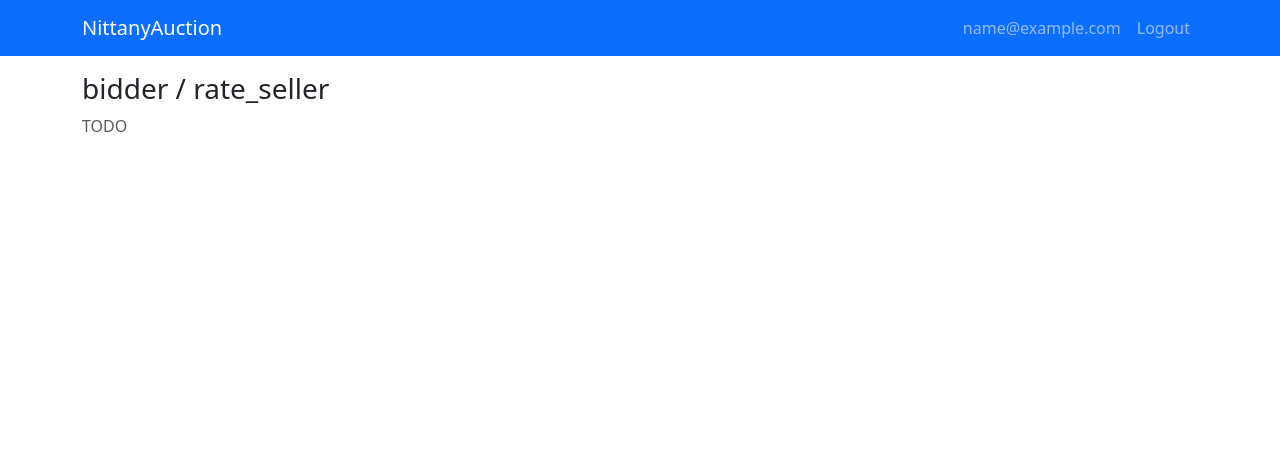
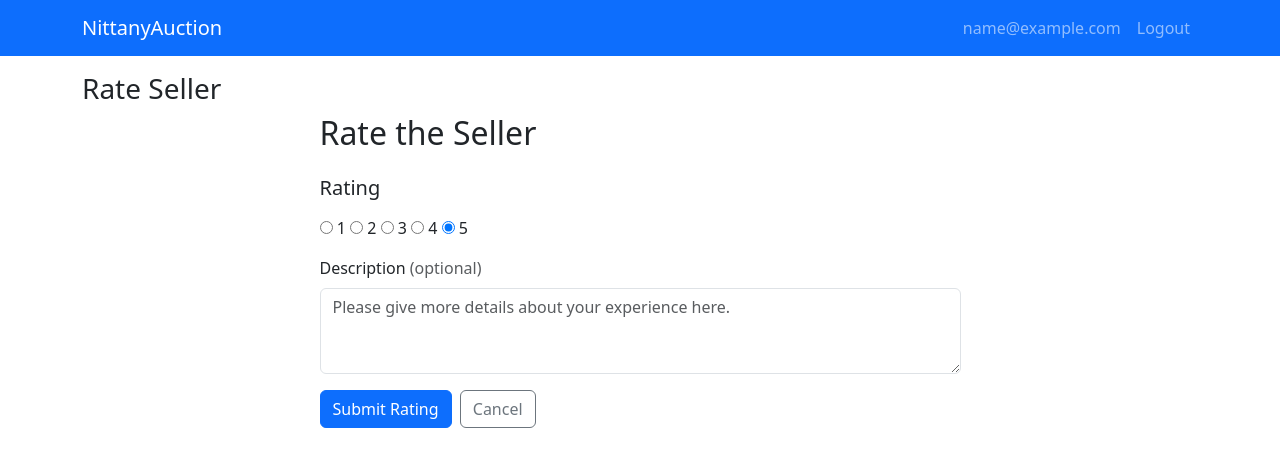
Before and after one commit to fzhou1010/nittanyauction-phase2, a Flask app: page /bidder/rate/1 in a window 1280 px wide. Shown: the top 467 px of the page. Run offline with Flask 3, Linux system fonts and the light colour scheme; the visitor is signed in with stand-in values (Sample User, id 1); data that the repository does not hold is empty.

Commit message:
Rating page

```diff
--- a/routes/bidder.py
+++ b/routes/bidder.py
@@ -205,8 +205,37 @@ def notifications_mark_read():
 
 @bidder_bp.route('/rate/<seller_email>', methods=['GET', 'POST'])
 def rate_seller(seller_email):
-    # TODO: rating form + insert
-    return render_template('bidder/rate_seller.html')
+    email = session["email"]
+
+    already_rated = query_db(
+        "SELECT 1 FROM Rating WHERE Bidder_Email = ? AND Seller_Email = ?", [email, seller_email], one=True
+    )
+
+    if request.method == "POST":
+        if already_rated:
+            flash('You have already reated this seller', 'warning')
+            return redirect(url_for('bidder/rate/<seller_email>'))
+
+        rating = request.form.get('choice', '').strip()
+        description = request.form.get('note', '').strip()
+
+        desc = format_request_desc(RATING=rating, DESCRIPTION=description)
+
+        db = get_db()
+        db.execute(
+            'INSERT INTO Rating (Bidder_Email, Seller_Email, '
+            '                      Date, Rating, Rating_Desc) '
+            'VALUES (?, ?, ?, ?, ?)',
+            [email, seller_email, "GETDATE()", rating, description],
+        )
+        db.commit()
+        flash('Your review has been recieved. Thank you.', 'success')
+        return redirect(url_for('bidder.welcome'))
+
+
+    return render_template('bidder/rate_seller.html',
+                           already_rated = already_rated,
+                           form={})
 
 @bidder_bp.route('/apply_seller', methods=['GET', 'POST'])
 def apply_seller():
--- a/templates/bidder/rate_seller.html
+++ b/templates/bidder/rate_seller.html
@@ -1,5 +1,54 @@
 {% extends "base.html" %}
 {% block content %}
-<h3>bidder / rate_seller</h3>
-<p class="text-muted">TODO</p>
+<h3>Rate Seller</h3>
+<div class="row justify-content-center">
+    <div class="col-md-7">
+        <h2 class="mb-1">Rate the Seller</h2>
+
+        {% with messages = get_flashed_messages(with_categories=true) %}
+            {% for category, msg in messages %}
+            <div class="alert alert-{{ category }} mt-3">{{ msg }}</div>
+            {% endfor %}
+        {% endwith %}
+
+        {% if already_rated %}
+        <div class="alert alert-success mt-3">
+            <strong>You have already rated this seller.</strong>
+            <a href="{{ url_for('bidder.welcome') }}" class="alert-link">Back to Home</a>.
+        </div>
+
+        {% else %}
+        <form method="post" class="mt-3">
+            <h5 class="mt-4 mb-3">Rating</h5>
+            <div class="row">
+                <div class="col-md-6 mb-3">
+                    <input type="radio" id="one" name="choice" value="1">
+                    <label for="one">1</label>
+
+                    <input type="radio" id="two" name="choice" value="2">
+                    <label for="two">2</label>
+
+                    <input type="radio" id="three" name="choice" value="3">
+                    <label for="three">3</label>
+
+                    <input type="radio" id="four" name="choice" value="4">
+                    <label for="four">4</label>
+
+                    <input type="radio" id="five" name="choice" value="5" checked>
+                    <label for="five">5</label>
+                </div>
+            </div>
+
+            <div class="mb-3">
+                <label class="form-label">Description <span class="text-muted">(optional)</span></label>
+                <textarea name="note" rows="3" class="form-control"
+                          placeholder="Please give more details about your experience here.">{{ form.note or '' }}</textarea>
+            </div>
+
+            <button class="btn btn-primary">Submit Rating</button>
+            <a href="{{ url_for('bidder.welcome') }}" class="btn btn-outline-secondary ms-1">Cancel</a>
+        </form>
+        {% endif %}
+    </div>
+</div>
 {% endblock %}
```
